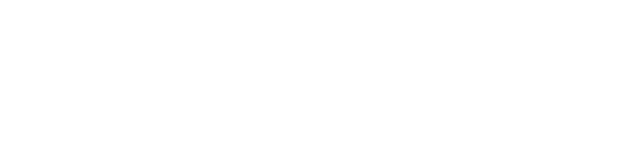
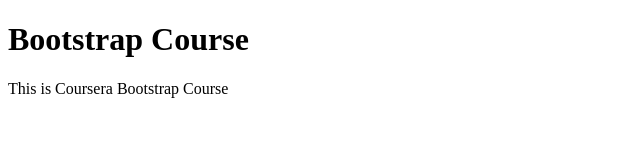
Before and after one commit to leo-amaro/bootstrap-course, a plain HTML site: page index.html in a window 1280 px wide. Shown: the whole page, without its empty margins (0-640 px from the left). Drawn offline with Linux system fonts and the light colour scheme.

Commit message:
second commit

```diff
--- a/index.html
+++ b/index.html
@@ -7,6 +7,7 @@
     <title>Document</title>
 </head>
 <body>
-
+    <h1>Bootstrap Course</h1>
+    <p>This is Coursera Bootstrap Course</p>
 </body>
 </html>
```
Also changed, not shown: templates/test.html (added).
